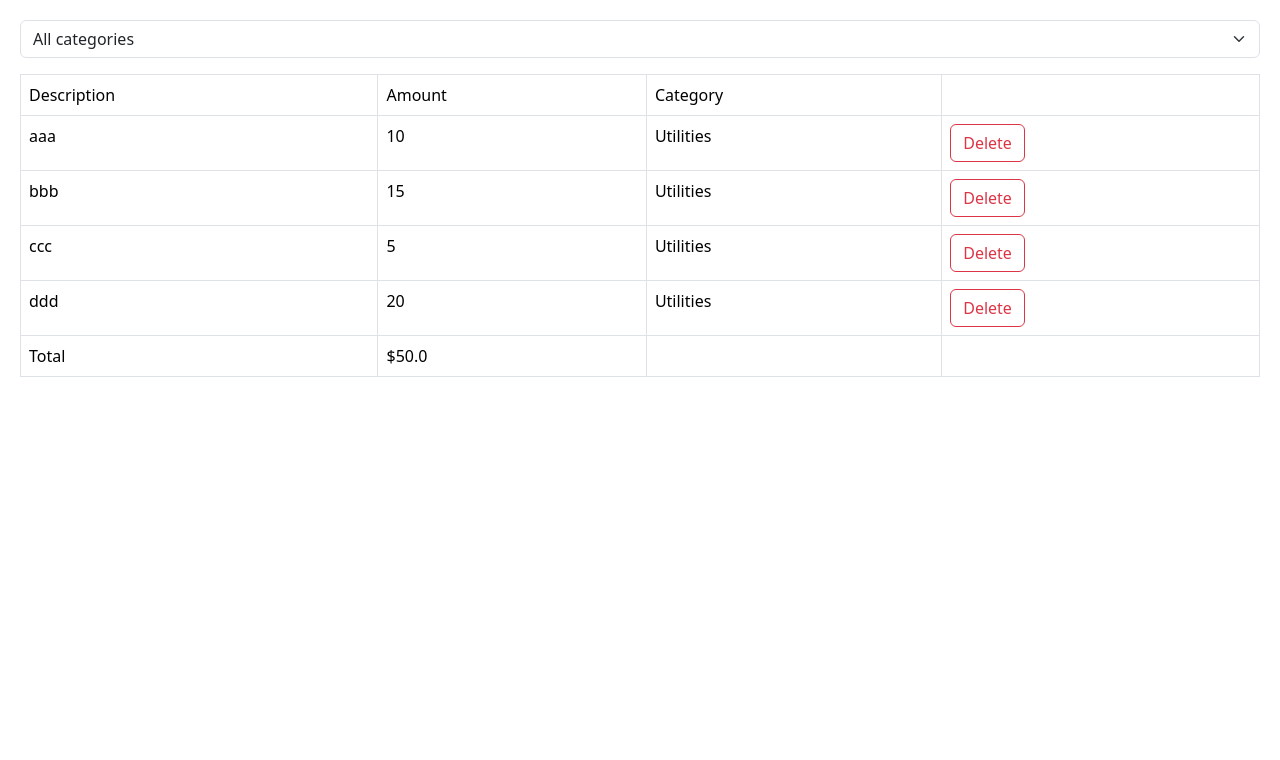
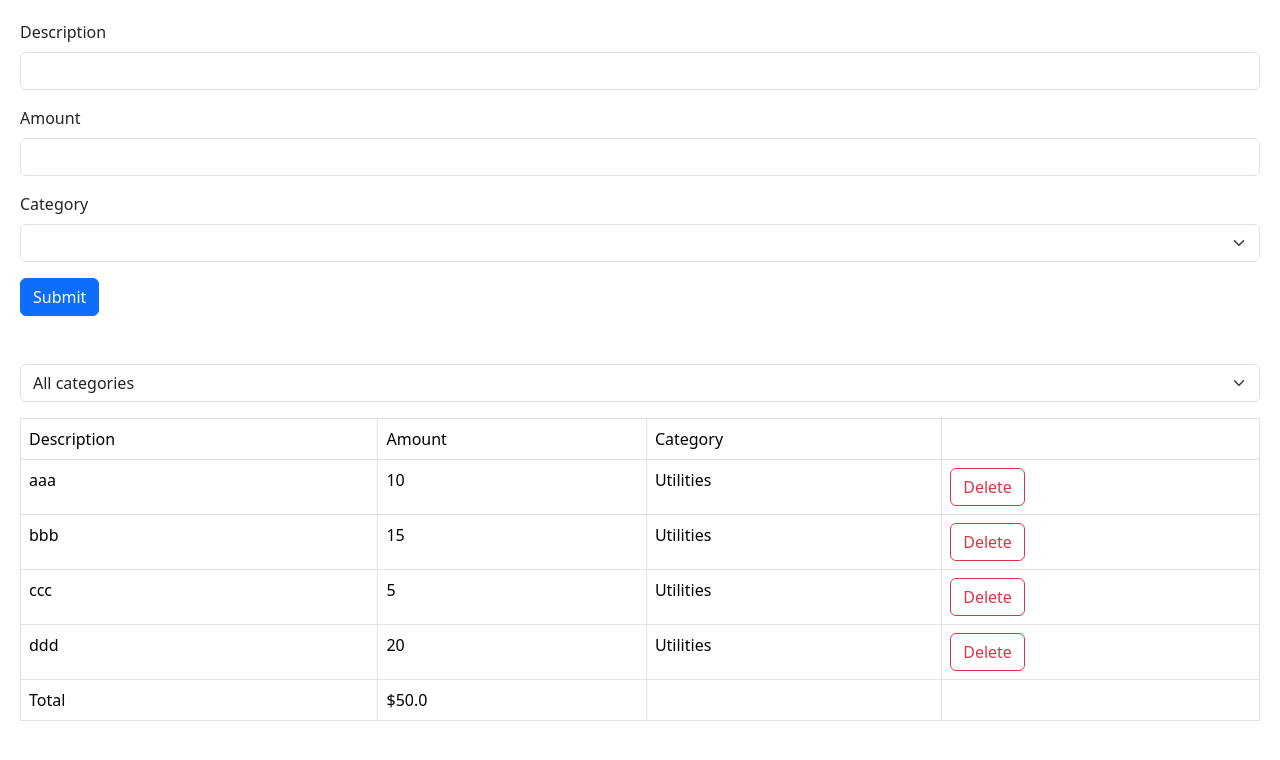
Before and after one commit to MarkusAP98/learnReactJohn, a React (Vite) app: page / in a window 1280 px wide. Shown: the top 760 px of the page. Built offline with nearby package versions, Linux system fonts and the light colour scheme.

Commit message:
Add expense form and categories dropdown

```diff
--- a/src/App.tsx
+++ b/src/App.tsx
@@ -1,6 +1,9 @@
 import { useState } from "react";
 import ExpanseList from "./components/expanse-tracker/component/ExpanseList";
 import ExpenseFilter from "./components/expanse-tracker/component/ExpenseFilter";
+import ExpenseForm from "./components/expanse-tracker/component/ExpenseForm";
+
+export const categories = ["Groceries", "Utilities", "Entertaiment"];
 
 function App({}) {
   const [selectedCategory, setSelectedCategory] = useState("");
@@ -17,6 +20,9 @@
 
   return (
     <div>
+      <div className="mb-5">
+        <ExpenseForm />
+      </div>
       <div className="mb-3">
         <ExpenseFilter onSelectCategory={(category) => setSelectedCategory(category)} />
       </div>
--- a/src/components/expanse-tracker/component/ExpenseFilter.tsx
+++ b/src/components/expanse-tracker/component/ExpenseFilter.tsx
@@ -1,18 +1,24 @@
-import React from 'react'
+import React from "react";
+import { categories } from "../../../App";
 
 interface Props {
-    onSelectCategory: (category: string) => void;
+  onSelectCategory: (category: string) => void;
 }
 
 const ExpenseFilter = ({ onSelectCategory }: Props) => {
   return (
-    <select className="form-select" onChange={(event)=> onSelectCategory(event.target.value)}>
-        <option value="">All categories</option>
-        <option value="Groceries">Groceries</option>
-        <option value="Utilities">Utilities</option>
-        <option value="Entertaiment">Entertaiment</option>
+    <select
+      className="form-select"
+      onChange={(event) => onSelectCategory(event.target.value)}
+    >
+      <option value="">All categories</option>
+      {categories.map((category) => (
+        <option key={category} value={category}>
+          {category}
+        </option>
+      ))}
     </select>
-  )
-}
+  );
+};
 
-export default ExpenseFilter
+export default ExpenseFilter;
--- /dev/null
+++ b/src/components/expanse-tracker/component/ExpenseForm.tsx
@@ -0,0 +1,37 @@
+import React from "react";
+import { categories } from "../../../App";
+
+const ExpenseForm = () => {
+  return (
+    <form action="">
+      <div className="mb-3">
+        <label htmlFor="description" className="form-label">
+          Description
+        </label>
+        <input id="description" type="text" className="form-control" />
+      </div>
+      <div className="mb-3">
+        <label htmlFor="amount" className="form-label">
+          Amount
+        </label>
+        <input id="amount" type="text" className="form-control" />
+      </div>
+      <div className="mb-3">
+        <label htmlFor="category" className="form-label">
+          Category
+        </label>
+        <select id="category" className="form-select">
+          <option value=""></option>
+          {categories.map(category => (
+            <option key={category} value={category}>
+              {category}
+            </option>
+          ))}
+        </select>
+      </div>
+      <button className="btn btn-primary">Submit</button>
+    </form>
+  );
+};
+
+export default ExpenseForm;
```
